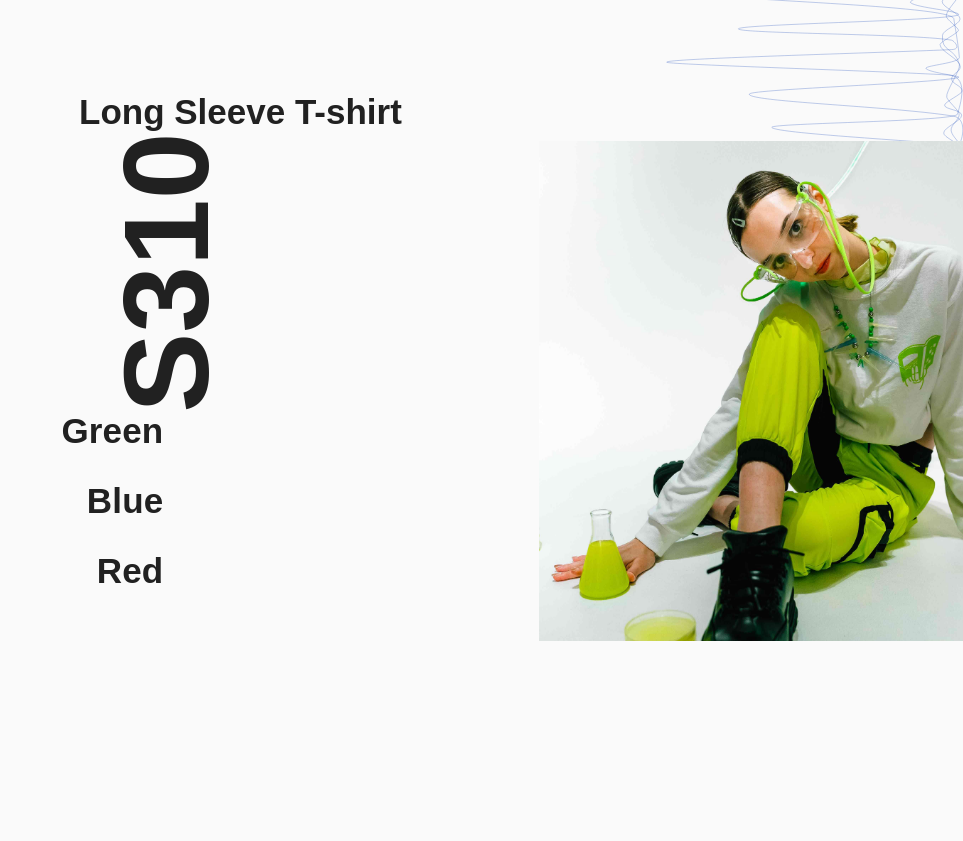
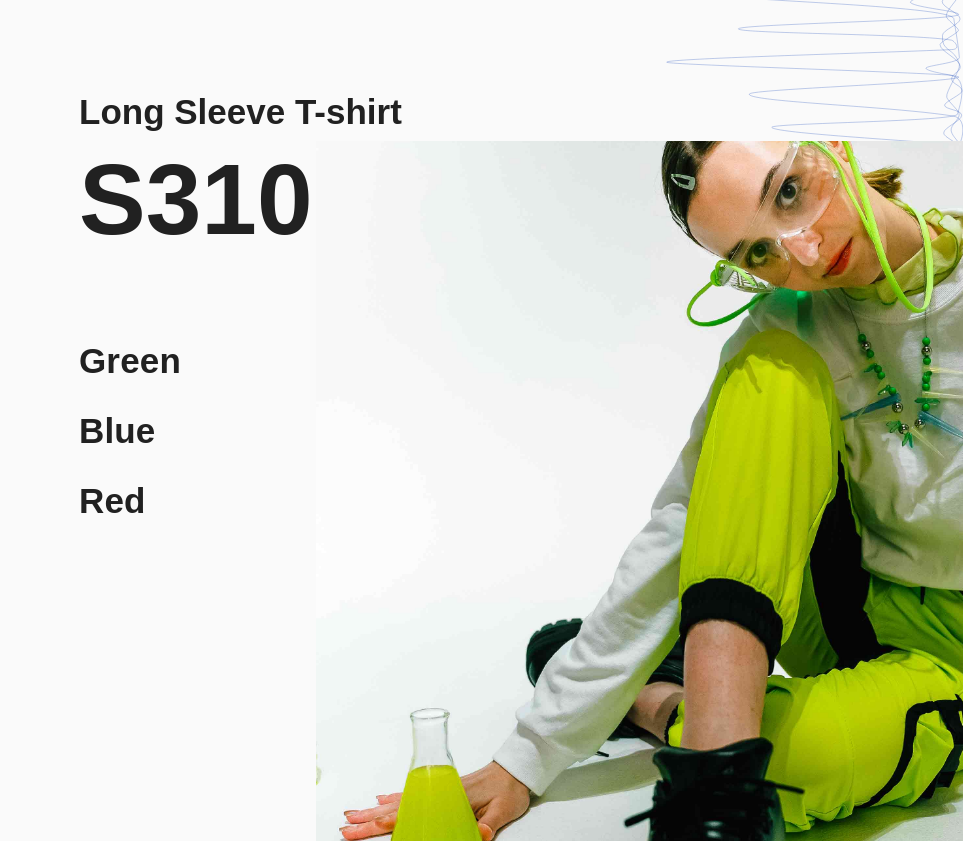
Before and after one commit to khsacc/littermate-official, a Next.js app: page / in a window 1280 px wide. Shown: the part 1380-2221 px from the top of the page, without its empty margins (317-1280 px from the left). Before the commit the page ends 2021 px from the top, so only its background shows below. Built offline with nearby package versions, Linux system fonts and the light colour scheme; no server answers; a web font is replaced by a local one.

Commit message:
fixed layout in PC-sized devices

```diff
--- a/components/Pages/Top/itemList.tsx
+++ b/components/Pages/Top/itemList.tsx
@@ -17,7 +17,27 @@ const useStyles = makeStyles((theme) => {
       position: "absolute",
       top: 0,
       left: "26vw",
+      [theme.breakpoints.up("sm")]: {
+        backgroundSize: "100%",
+        // display: "none",
+      },
     },
+    // imgContainerPc: {
+    //   width: "100%",
+    //   height: "180%",
+    //   backgroundPosition: "center",
+    //   backgroundSize: "auto 100vh",
+    //   backgroundRepeat: "no-repeat",
+    //   transition: "all 0.7s ease-in-out",
+    //   position: "absolute",
+    //   top: 0,
+    //   left: "26vw",
+    //   display: "none",
+    //   [theme.breakpoints.up("sm")]: {
+    //     // backgroundSize: "100%",
+    //     display: "block",
+    //   },
+    // },
     heading: {
       textAlign: "center",
       paddingTop: 10,
@@ -34,6 +54,9 @@ const useStyles = makeStyles((theme) => {
       // gridTemplateColumns: "25vw 1fr",
       height: 500,
       // marginTop: "40px",
+      [theme.breakpoints.up("sm")]: {
+        height: 700,
+      },
     },
     itemName: {
       transform: `rotate(-90deg) translateX(-22%) translateY(-15vw)`,
@@ -47,6 +70,17 @@ const useStyles = makeStyles((theme) => {
       [theme.breakpoints.up(540)]: {
         fontSize: 120,
         transform: `rotate(-90deg) translateX(-22%) translateY(-70%)`,
+      },
+      [theme.breakpoints.up("sm")]: {
+        fontSize: 70,
+        transform: `rotate(0) translateX(0%) translateY(0)`,
+        left: "7.5vw",
+      },
+      [theme.breakpoints.up("md")]: {
+        fontSize: 90,
+      },
+      [theme.breakpoints.up("lg")]: {
+        fontSize: 100,
       },
     },
     itemImage: {},
@@ -65,6 +99,11 @@ const useStyles = makeStyles((theme) => {
       [theme.breakpoints.up(540)]: {
         fontSize: 35,
         left: "8%",
+      },
+      [theme.breakpoints.up("sm")]: {
+        left: "7.5vw",
+        textAlign: "left",
+        top: "150px",
       },
     },
     itemColour: {
@@ -102,6 +141,12 @@ export const ItemComponent: NextPage<{ datum: ItemDatum }> = ({ datum }) => {
             backgroundImage: `url(${displayData.topImages[currentDataIndex].img})`,
           }}
         ></div>
+        {/* <div
+          className={classes.imgContainerPc}
+          style={{
+            backgroundImage: `url(${displayData.topImages[currentDataIndex].img})`,
+          }}
+        ></div> */}
         <ul className={classes.itemColours}>
           {displayData.topImages.map((colour, colourIdx) => (
             <li key={colourIdx} className={classes.itemColour}>
```
